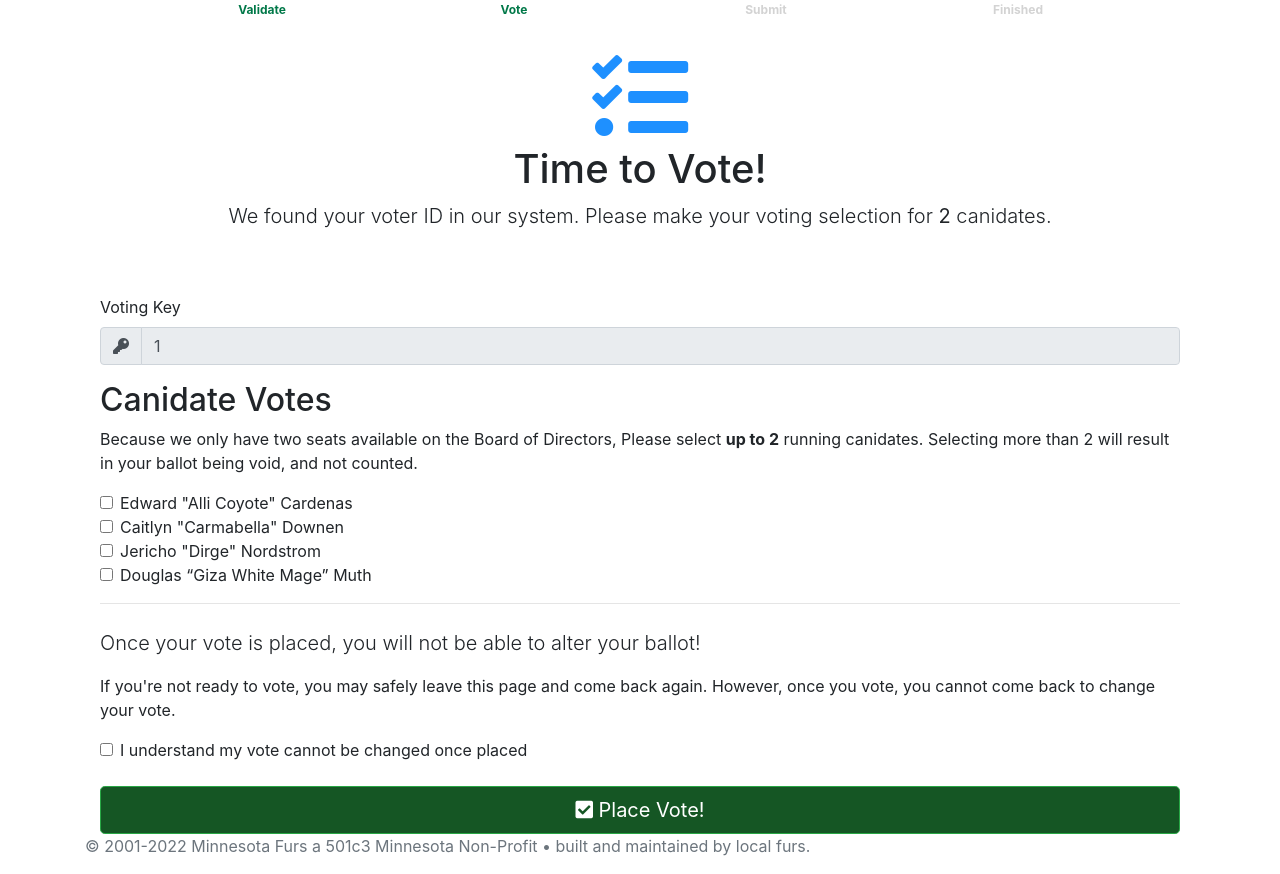
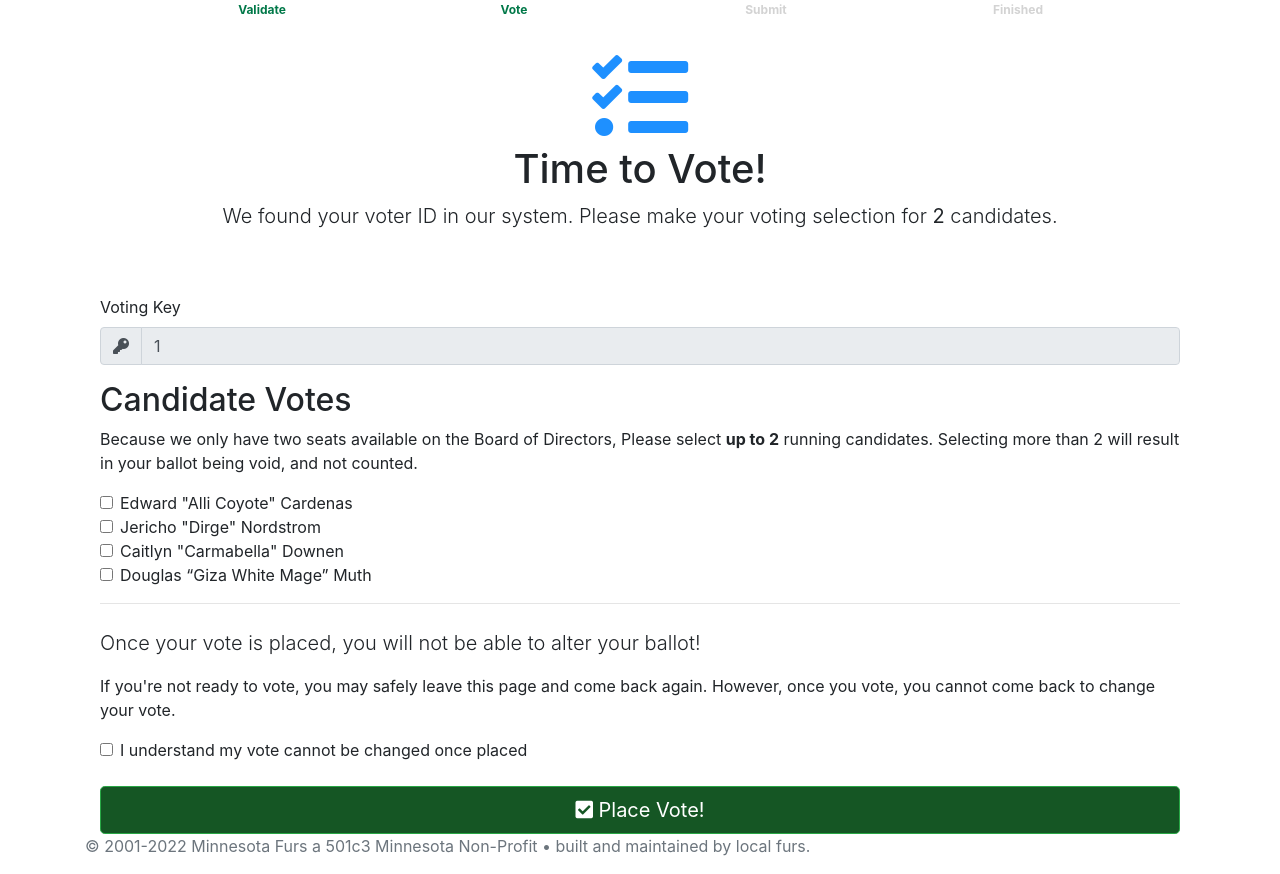
Before and after one commit to drraccoony/501cVote, a PHP site: page /castvote.php?voteid=1 in a window 1280 px wide. Shown: the part 165-1039 px from the top of the page. Run offline with PHP 8.4, Linux system fonts and the light colour scheme.

Commit message:
Updates from 2022 previous for coding
Updated castvotes to save based on array the 1/2 step to get it to a relation database. This includes make the code proper not depending on a fixed array so we can drop a db solution if needed or move it to other solutions.
Added randomizer to it
Also Added checks and verification for save
Fixed spelling error around candidates.

```diff
--- a/castvote.php
+++ b/castvote.php
@@ -1,4 +1,19 @@
-<!doctype html>
+<?php
+
+    // make it easier to convert over to db
+$candidates = array(
+     (object) [
+    'name' =>    'Edward "Alli Coyote" Cardenas',
+    'id'=> 1
+    ],
+    (object)[
+    'name'=>  'Caitlyn "Carmabella" Downen',
+    'id' => 2 ],
+    (object) ['name' =>'Jericho "Dirge" Nordstrom',
+    'id'=> 3],
+    (object) ['name'=> 'Douglas “Giza White Mage” Muth',
+    'id'=> 4]);
+?><!doctype html>
 <html lang="en">
 
 <head>
@@ -10,10 +25,12 @@
     <?php include 'includes/head.php'; ?>
 
     <?php
-    if (isset($_POST['submit'])) {
-        if (!empty($_POST['accept'])) {
-            header("Location:voted.php");
-        }
+    $voter = $_GET['voteid'];
+    $voteResult = checkSaveVote($voter, $candidates);
+
+
+    if ($voteResult['success']) {
+        header("Location:voted.php");
     }
     ?>
 
@@ -26,14 +43,6 @@
     <?php include 'includes/nav.php'; ?>
     <?php $voter = $_GET['voteid']; ?>
     <?php $debug = true; ?>
-    <?php
-        $canidates = [
-            'Edward "Alli Coyote" Cardenas',
-            'Caitlyn "Carmabella" Downen',
-            'Jericho "Dirge" Nordstrom',
-            'Douglas “Giza White Mage” Muth'
-        ];
-    ?>
 
     <div class="container" role="main">
         <div class="container">
@@ -48,7 +57,7 @@
                 <!-- steps end -->
                 <i class="fas fa-tasks fa-6x" style="color: Dodgerblue;"></i>
                 <h1>Time to Vote!</h1>
-                <p class="lead">We found your voter ID in our system. Please make your voting selection for <strong>2</strong> canidates.</p>
+                <p class="lead">We found your voter ID in our system. Please make your voting selection for <strong>2</strong> candidates.</p>
             </div>
 
             <div class="row">
@@ -63,54 +72,38 @@
                                 <input type="text" class="form-control" id="voterkey" name="voteid" value="<?php echo (isset($voter)) ? $voter : ''; ?>" required disabled>
                             </div>
                         </div>
-                        <h2>Canidate Votes</h2>
-                        <p>Because we only have two seats available on the Board of Directors, Please select <strong>up to 2</strong> running canidates. Selecting more than 2 will result in your ballot being void, and not counted.</p>
+                        <h2>Candidate Votes</h2>
+                        <p>Because we only have two seats available on the Board of Directors, Please select <strong>up to 2</strong> running candidates. Selecting more than 2 will result in your ballot being void, and not counted.</p>
 
-                        <!-- Start Checkboxes Loop through canidates -->
+                        <!-- Start Checkboxes Loop through candidates -->
                         <?php
-                            $i = 0; //Init the incrementing value for the SQL query
-                            foreach ($canidates as &$canidate) {
+                        // Shuffle the candidates using internal ID to deal with the shuffling values
+                             shuffle($candidates);
+                            foreach ($candidates as &$candidate) {
                                 ?>
                                 <div class="form-check">
-                                    <input type="hidden" name="<?php echo 'canidate_'.$i+1 ?>" value="0" />
-                                    <input class="form-check-input" type="checkbox" name="<?php echo 'canidate_'.$i+1 ?>" id="<?php echo 'canidate_'.$i+1 ?>" value="1">
-                                    <label class="form-check-label" for="<?php echo 'canidate_'.$i+1 ?>">
-                                        <?php echo $canidate ?>
+                                    <input type="hidden" name="<?php echo 'candidate_'.$candidate->id ?>" value="0" />
+                                    <input class="form-check-input" type="checkbox" name="<?php echo 'candidate_'.$candidate->id ?>" id="<?php echo 'candidate_'.$candidate->id ?>" value="1">
+                                    <label class="form-check-label" for="<?php echo 'candidate_'.$candidate->id ?>">
+                                        <?php echo $candidate->name ?>
                                     </label>
                                 </div>
                                 <?php
-                                $i++; //Increment the count for proper SQL column data assignment
                             }
                         ?>
-                        <!-- End Checkboxes Loop through canidates -->
+                        <!-- End Checkboxes Loop through candidates -->
 
                         <hr class="mb-4">
                         <p class="lead">Once your vote is placed, you will not be able to alter your ballot!</p>
                         <p>If you're not ready to vote, you may safely leave this page and come back again. However, once you vote, you cannot come back to change your vote.</p>
                         <div class="form-check">
-                            <input class="form-check-input" type="checkbox" name="accept" id="accept" required>
+                            <input class="form-check-input" type="checkbox" name="accept" id="accept" required value="Yes">
                             <label class="form-check-label" for="accept">
                                 I understand my vote cannot be changed once placed
                             </label>
                         </div><br>
                         <button class="btn btn-success btn-lg btn-block" type="submit" name="submit"><i class="fas fa-check-square"></i> Place Vote!</button>
                     </form>
-
-                    <?php
-                    if (isset($_POST['submit'])) {
-                        include 'dbconnect.php';
-                        // TODO: Eventually this SQL query should account for the canidate array and include a forEach
-                        $sql = "UPDATE `votes` SET `voted` = '1', `canidate1` = '" . $_POST['canidate_1'] . "', `canidate2` = '" . $_POST['canidate_2'] . "', `canidate3` = '" . $_POST['canidate_3'] . "', `canidate4` = '" . $_POST['canidate_4'] . "' WHERE `votes`.`voterId` = '" . $voter . "';";
-                        $result = $conn->query($sql);
-                        $conn->close();
-                        if ($result == 1) {
-                            echo "It worked.";
-                        } else {
-                            echo "Something went wrong! Please contact elections@mnfurs.org by email. Error code 5402.";
-                        }
-                    }
-                    ?>
-
                 </div>
             </div>
         </div>
@@ -122,3 +115,74 @@
 </body>
 
 </html>
+<?php
+/**
+*
+* 'Check' for a valid vote and save it
+*
+* @param $voterId - Voter key, $candidates array of candidates
+* @return array
+*  message - Success or error message
+*  success - if it was saved
+*
+*
+*/
+function checkSaveVote($voterId = '', $candidates = array())
+{
+/// default results if nothing happenns.
+    $returnResults = array('message' => '', 'success' => false);
+
+// check if submmitted and they check the accept I don't care what they vote :)
+    if (!empty($voterId) && isset($_POST['submit']) && isset($_POST['accept']) && $_POST['accept'] == 'Yes') {
+        include 'dbconnect.php';
+        $parameters = array();
+        $fields = '';
+
+// create sql statement
+        $sql = 'UPDATE `votes` SET `voted` = 1';
+
+        foreach ($candidates as &$canidate) {
+            $candidateId = $canidate->id;
+
+                $sql .= ", `candidate{$candidateId}` = ?";
+                $fields .= 'i';
+                $parameters[] = intval($_POST['candidate_' . $candidateId]);
+        }
+
+        $sql .= ' WHERE `votes`.`voterId` = ? and voted = 0';
+        $fields .= 's';
+        $parameters[] = $voterId;
+print "WEEE";
+var_dump($sql);
+// Data and sql statement built do a prepare statement and get this thing rolling
+        $sqlPrepare = $conn->prepare($sql);
+var_dump($sqlPrepare);
+var_dump($conn);
+        if ($sqlPrepare === FALSE) {
+            die ("Error: " . $sql->error);
+        }
+
+        $sqlPrepare->bind_param($fields, ...$parameters) or die($sqlPrepare->error);
+        $sqlPrepare->execute();
+
+// If it updated a vote it will return 1. If it screwed up well :)
+        $result = $sqlPrepare->affected_rows;
+
+        if ($result == 1) {
+            $returnResults['message'] = 'Thank you! Your vote has been received.';
+            $returnResults['success'] = true;
+        } else {
+            $returnResults['message'] = "Something went wrong! Please contact elections@mnfurs.org by email. Error code 5402.";
+        }
+
+// Unnecessary clean up but it's good practice.
+
+        $sqlPrepare->close();
+        $conn->close();
+
+// return results
+        return $returnResults;
+    }
+
+    return $returnResults;
+}
--- a/index.php
+++ b/index.php
@@ -58,7 +58,7 @@
         </div>
         <div class="card mb-4 box-shadow">
           <div class="card-header">
-            <h4 class="my-0 font-weight-normal">Canidates</h4>
+            <h4 class="my-0 font-weight-normal">Candidates</h4>
           </div>
           <div class="card-body">
           <p>It's that time. We have our candidates and we have their bios. Please check them out and then tune into the Q+A Discussion this Saturday the 6th at 1 pm. Email elections at mnfurs.org with your questions for the candidates by 11:59 pm Friday, March 5th.</p>
@@ -70,7 +70,7 @@
             <h4 class="my-0 font-weight-normal">Watch Debate</h4>
           </div>
           <div class="card-body">
-          <p>View a live Q&A Session with our canidates. The best time to learn more about those running.</p>
+          <p>View a live Q&A Session with our candidates. The best time to learn more about those running.</p>
           <p>Missed the live session? It will be recorded and uploaded for later viewing.</p>
             <button type="button" class="btn btn-lg btn-block btn-outline-primary disabled">Watch Now</button>
           </div>
```
Also changed, not shown: 501cvote.sql (+5 -5 lines), README.md.
